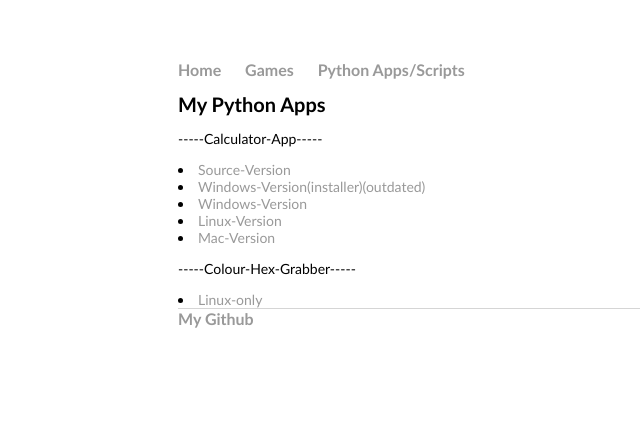
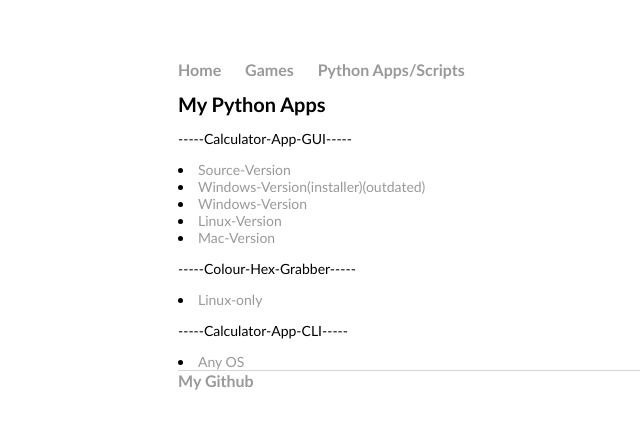
Before and after one commit to hen6003/hen6003.github.io, a Jekyll site: the page built from python/index.html, in a window 1280 px wide. Shown: the top 429 px of the page, without its empty margins (14-654 px from the left). Built offline with Jekyll 4.4.1, drawn with Linux system fonts in a browser that asks for light colours.

Commit message:
Update index.html

```diff
--- a/python/index.html
+++ b/python/index.html
@@ -4,7 +4,7 @@ title: Python apps/scripts
 ---
 <div class="blurb">
 	<h1>My Python Apps</h1>
-	<p>-----Calculator-App-----</p>
+	<p>-----Calculator-App-GUI-----</p>
 	<li><a href="https://github.com/hen6003/Calc_GUI_python/tree/master/Calc-source">Source-Version</a></li>
 	<li><a href="https://github.com/hen6003/Calc_GUI_python/blob/master/Calc-installer.exe">Windows-Version(installer)(outdated)</a></li>
 	<li><a href="https://github.com/hen6003/Calc_GUI_python/tree/master/Calc-win">Windows-Version</a></li>
@@ -12,5 +12,7 @@ title: Python apps/scripts
 	<li><a href="https://github.com/hen6003/Calc_GUI_python/tree/master/Calc-mac">Mac-Version</a></li>
 	<p>-----Colour-Hex-Grabber-----</p>
 	<li><a href="https://github.com/hen6003/grabc">Linux-only</a></li>
+	<p>-----Calculator-App-CLI-----</p>
+	<li><a href="https://github.com/hen6003/Python-calculator/tree/master">Any OS</a></li>
 
 </div><!-- /.blurb -->
```
